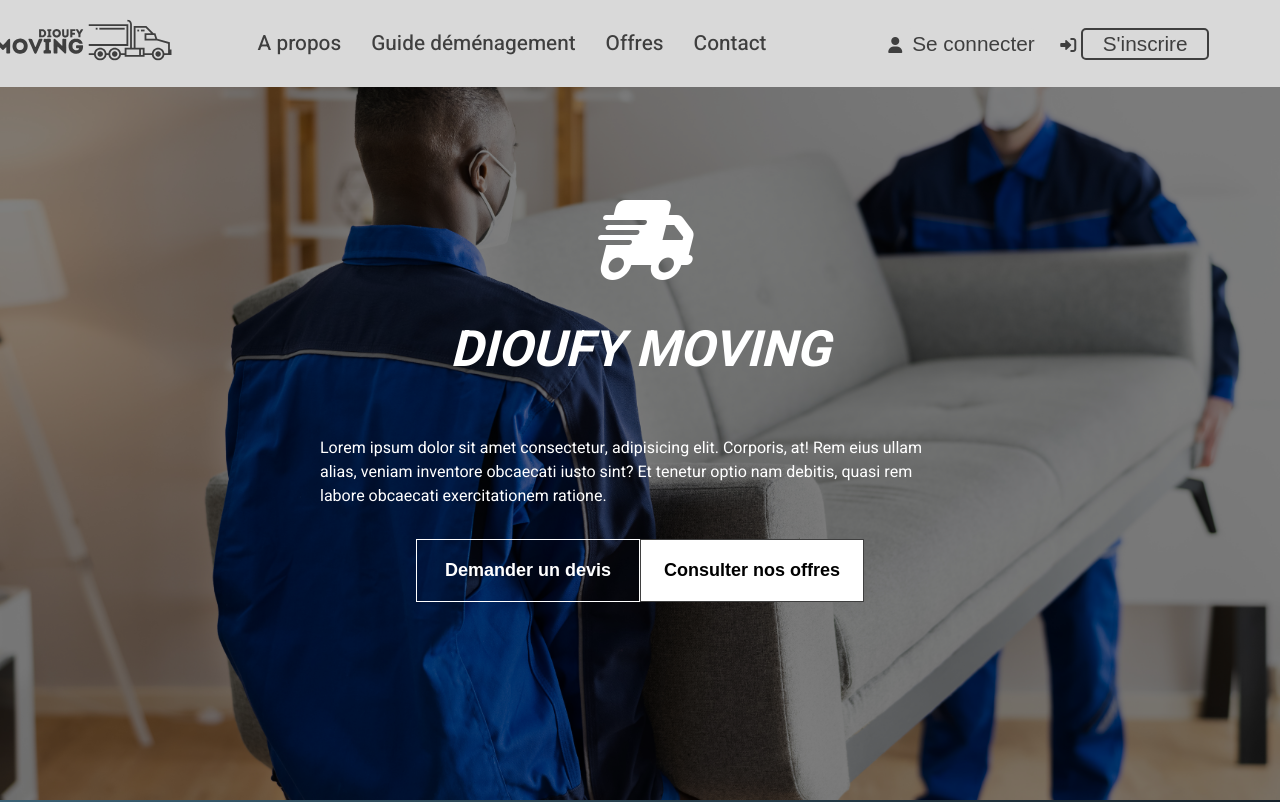
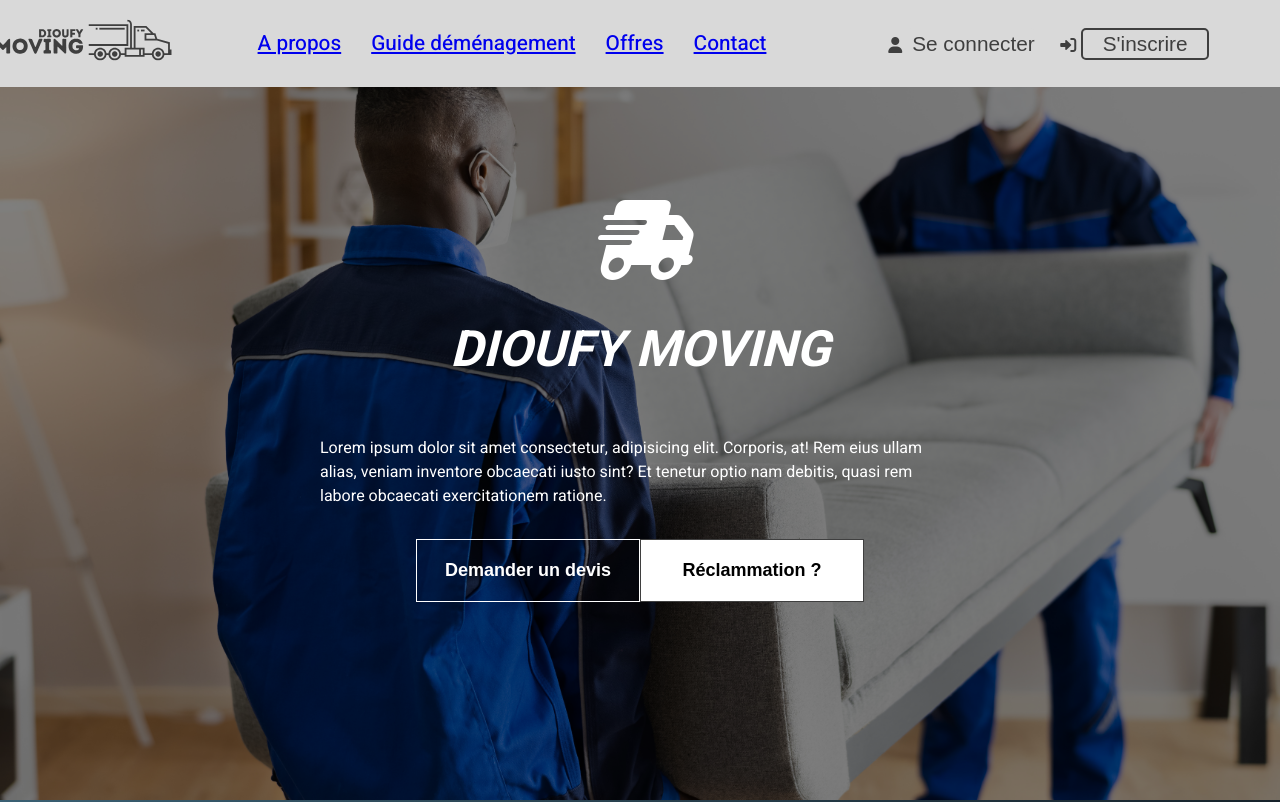
Before and after one commit to jkdGMC/dioufy-moving, a React (Create React App) app in the folder dioufy-moving-client/: page / in a window 1280 px wide. Shown: the top 802 px of the page. Built offline with nearby package versions, Linux system fonts and the light colour scheme.

Commit message:
Commit for forgeted push yesterday

```diff
--- a/dioufy-moving-client/src/Components/Apropos/Apropos.js
+++ b/dioufy-moving-client/src/Components/Apropos/Apropos.js
@@ -12,8 +12,9 @@
       duration: 2000
     })
   }, []);
+
   return (
-    <div className='a-propos'>
+    <div id='propos' className='a-propos'>
         <h1 data-aos="fade-down" className='a-propos-title'>A propos de nous</h1>
         <AproposSection />
     </div>
--- a/dioufy-moving-client/src/Components/Contact/Contact.js
+++ b/dioufy-moving-client/src/Components/Contact/Contact.js
@@ -93,7 +93,7 @@
                 onChange={e => setEmail(e.target.value)} />
 
                 <select className='pack-select' >
-                <option value="" disabled>Type d'offre du déménagement</option>
+                <option value="" selected>Type d'offre du déménagement</option>
                   <option value="yobulma">Pack Yobulma</option>
                   <option value="standard">Pack Standard</option>
                   <option value="deluxe">Pack Deluxe</option>
--- a/dioufy-moving-client/src/Components/Header/Header.js
+++ b/dioufy-moving-client/src/Components/Header/Header.js
@@ -14,7 +14,7 @@
   }, []);
 
   return (
-    <div id='propos' className='header'>
+    <div className='header'>
       <Navbar />
       <div className="header-desc">
         <div className="header-desc-container">
@@ -27,7 +27,7 @@
           </div>
           <div className="header-btn-container">
             <input data-aos="fade-right" data-aos-delay="2400" type="button" className='btn header-qsn-btn' value="Demander un devis" />
-            <input data-aos="fade-left" data-aos-delay="2400" type="button" className='btn header-cno-btn' value="Consulter nos offres" />
+            <input data-aos="fade-left" data-aos-delay="2400" type="button" className='btn header-cno-btn' value="Réclammation ?" />
           </div>
         </div>
       </div>
--- a/dioufy-moving-client/src/Components/Navbar/Navbar.css
+++ b/dioufy-moving-client/src/Components/Navbar/Navbar.css
@@ -12,10 +12,10 @@
 
 .active{
     box-shadow: 0px 4px 4px rgba(0, 0, 0, 0.25);
-}
+}z
 
 .sticky{
-    height: 3rem;
+    height: 5rem;
     background-color: rgb(255, 255, 255, .96);
 }
 
--- a/dioufy-moving-client/src/Components/Navbar/Navbar.js
+++ b/dioufy-moving-client/src/Components/Navbar/Navbar.js
@@ -7,6 +7,7 @@
 
 
 const Navbar = () => {
+
     const [navbar, setNavbar] = useState(false);
 
     const background = () => (window.scrollY >=45) ? setNavbar(true) : setNavbar(false)
@@ -15,20 +16,20 @@
     const routes = [
         {
             name: "A propos",
-            path: "/#propos"
+            path: "#propos/"
         },
         {
             name: "Guide déménagement",
-            path: "/#guidedemenagement"
+            path: "#guidedemenagement/"
         },
         {
             name: "Offres",
-            path: "/#offres"
+            path: "#offres/"
         },
         {
             name: "Contact",
-            path: "/#contact"
-        },
+            path: "#contact/"
+        }
     ]
 
     useEffect(() => {
@@ -42,13 +43,13 @@
     <div className='Navbar'>
         <nav data-aos="fade-down" className={navbar ? 'navbar active sticky ' : 'navbar'}>
                 <div className="logo-container">
-                    <img className="dioufy-moving-logo" src={logo} alt="Dioufy moving" />
+                    <img className="dioufy-moving-logo" src={logo} alt="Dioufy Moving" />
                 </div>
                 <div className="navigation-panel">
                     <ul>
                         {routes.map((nav,index) => (
                             <li key={index}>
-                                    {nav.name}
+                                <a href={nav.path} >{nav.name}</a>
                             </li>
                             )
                         )}
--- a/dioufy-moving-client/src/Components/Offers/Offers.js
+++ b/dioufy-moving-client/src/Components/Offers/Offers.js
@@ -39,7 +39,7 @@
   ]
 
   return (
-    <div className='Offers'>
+    <div id='' className='Offers'>
       <div className="offers-container">
         <div className="offers-header">
           <h1>NOS OFFRES</h1>
```
